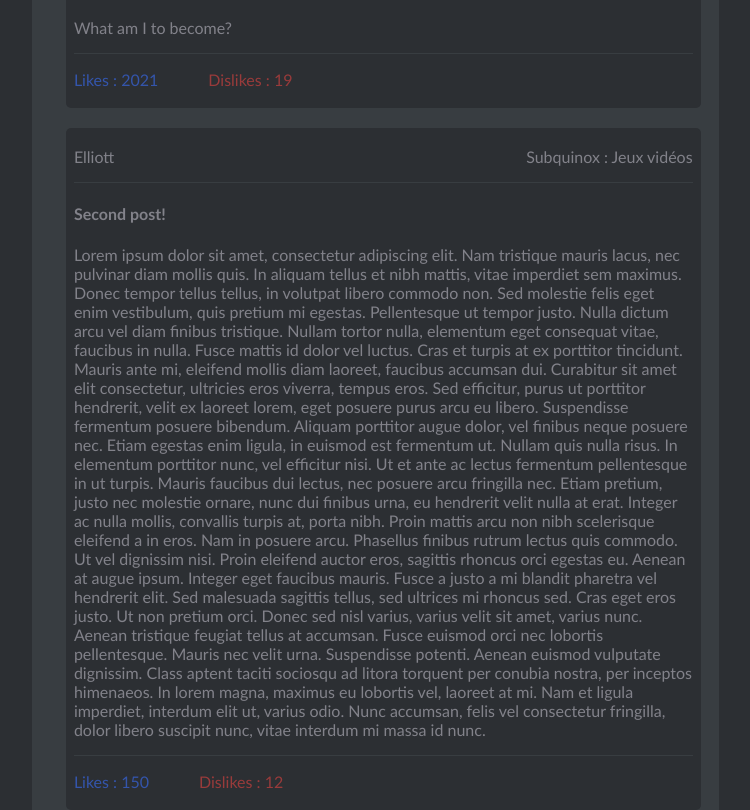
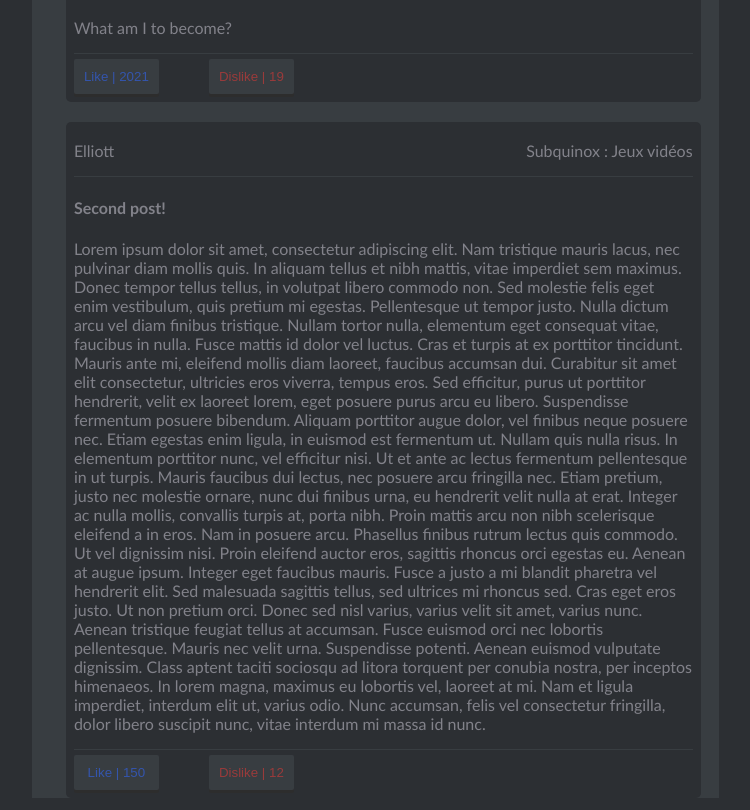
Before and after one commit to slewinus/Equinox, a Flask app: page / in a window 1280 px wide. Shown: the part 498-1308 px from the top of the page, without its empty margins (291-1041 px from the left). Run offline with Flask 2, Linux system fonts and the light colour scheme.

Commit message:
boutons like

```diff
--- a/static/style.css
+++ b/static/style.css
@@ -214,6 +214,25 @@ p, h1, h2, h3, h4, h5, h6, a, li{
     border-top: #383d41 solid 1px;
 }
 
+.post_likes, .post_dislikes{
+    margin: 5px 0 5px 0;
+    min-width: 85px;
+    height: 35px;
+    background-color: #383d41;
+    border: 0;
+    border-radius: 2px;
+    box-shadow: 0 3px #2d2d2d;
+}
+
+.post_likes:hover, .post_dislikes:hover{
+    background-color: #35383b
+}
+
+.post_dislikes:active, .post_likes:active{
+    box-shadow: 0 1px #000000;
+    transform: translateY(2px);
+}
+
 .post_likes{
     color: #3455ac;
     margin-right: 50px;
--- a/templates/index.html
+++ b/templates/index.html
@@ -25,8 +25,8 @@
             {% endif %}
             <p class="post_content">{{ post.get_text() }}</p>
             <div class="post_feedback">
-                <p class="post_likes">Likes : {{ post.get_likes() }}</p>
-                <p class="post_dislikes"> Dislikes : {{ post.get_dislikes() }}</p>
+                <button class="post_likes">Like | {{ post.get_likes() }}</button>
+                <button class="post_dislikes"> Dislike | {{ post.get_dislikes() }}</button>
             </div>
         </div>
     {% endfor %}
```
